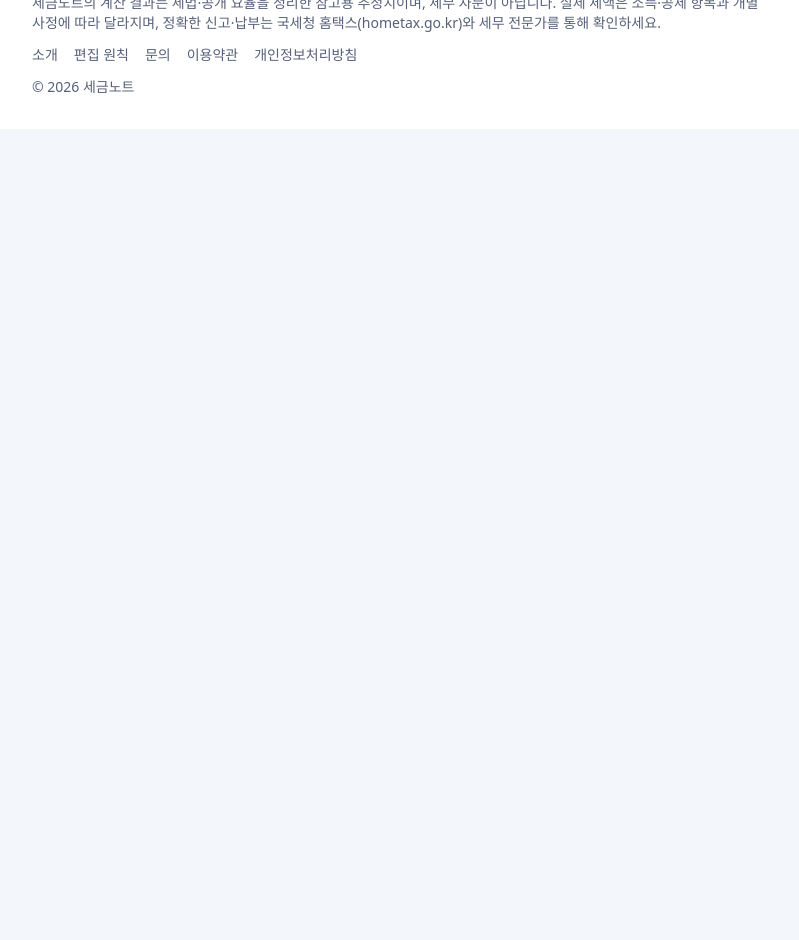
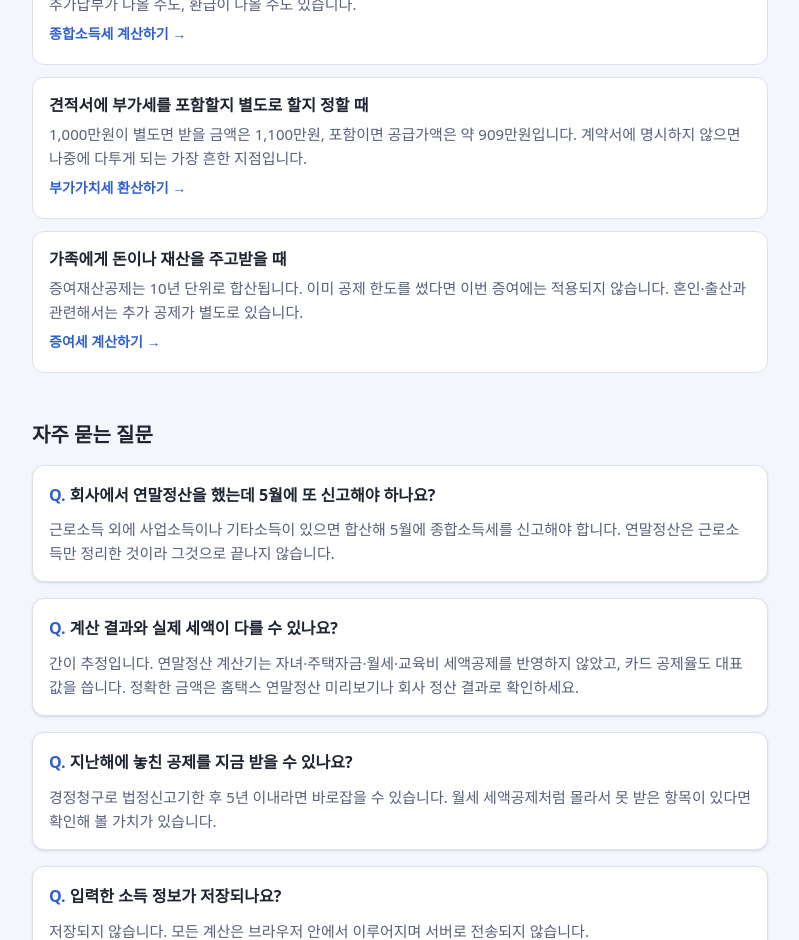
Before and after one commit to cdkjjang/tax-note, a Next.js app: page / in a window 1280 px wide. Shown: the part 1860-2800 px from the top of the page, without its empty margins (240-1039 px from the left). Before the commit the page ends 1989 px from the top, so only its background shows below. Built offline with nearby package versions, Linux system fonts and the light colour scheme; no server answers; a web font is replaced by a local one.

Commit message:
노트 홈 보강 — 상황별 안내·FAQ(구조화 데이터)·기준 관리 방식 추가

```diff
--- a/app/page.tsx
+++ b/app/page.tsx
@@ -1,5 +1,6 @@
 import type { Metadata } from "next";
 import AdSlot from "@/components/AdSlot";
+import HomeNotes from "@/components/HomeNotes";
 import Link from "next/link";
 import { guides } from "@/lib/guides";
 import { SITE_DESCRIPTION, SITE_NAME, SITE_URL } from "@/lib/site";
@@ -122,6 +123,67 @@ export default function HomePage() {
           계산되고 서버로 전송되지 않습니다.
         </p>
       </section>
+      <HomeNotes
+        siteName={SITE_NAME}
+        updated="2026-08-02"
+        intro="세금은 신고 기한이 지나면 가산세가 붙습니다. 미리 계산해 두면 자금 계획을 세울 수 있고, 빠뜨린 공제도 찾을 수 있습니다."
+        scenarios={[
+          {
+            situation: "연말정산에서 환급인지 추가납부인지 궁금할 때",
+            action:
+              "카드 공제는 총급여의 25%를 넘긴 금액부터, 의료비는 3%를 넘긴 금액부터 시작합니다. 문턱을 못 넘으면 아무리 써도 공제가 0이므로 미리 확인해 두면 12월에 조정할 여지가 있습니다.",
+            href: "/calc/year-end",
+            label: "연말정산 환급액 계산하기",
+          },
+          {
+            situation: "프리랜서·부업 소득으로 5월 신고를 앞두고 있을 때",
+            action:
+              "3.3%를 뗀 것은 세금 정산이 끝난 것이 아니라 미리 걷어간 것입니다. 1년치를 합산해 누진세율로 다시 계산하므로 추가납부가 나올 수도, 환급이 나올 수도 있습니다.",
+            href: "/calc/income-tax",
+            label: "종합소득세 계산하기",
+          },
+          {
+            situation: "견적서에 부가세를 포함할지 별도로 할지 정할 때",
+            action:
+              "1,000만원이 별도면 받을 금액은 1,100만원, 포함이면 공급가액은 약 909만원입니다. 계약서에 명시하지 않으면 나중에 다투게 되는 가장 흔한 지점입니다.",
+            href: "/calc/vat",
+            label: "부가가치세 환산하기",
+          },
+          {
+            situation: "가족에게 돈이나 재산을 주고받을 때",
+            action:
+              "증여재산공제는 10년 단위로 합산됩니다. 이미 공제 한도를 썼다면 이번 증여에는 적용되지 않습니다. 혼인·출산과 관련해서는 추가 공제가 별도로 있습니다.",
+            href: "/calc/gift-tax",
+            label: "증여세 계산하기",
+          },
+        ]}
+        faq={[
+          {
+            q: "회사에서 연말정산을 했는데 5월에 또 신고해야 하나요?",
+            a: "근로소득 외에 사업소득이나 기타소득이 있으면 합산해 5월에 종합소득세를 신고해야 합니다. 연말정산은 근로소득만 정리한 것이라 그것으로 끝나지 않습니다.",
+          },
+          {
+            q: "계산 결과와 실제 세액이 다를 수 있나요?",
+            a: "간이 추정입니다. 연말정산 계산기는 자녀·주택자금·월세·교육비 세액공제를 반영하지 않았고, 카드 공제율도 대표값을 씁니다. 정확한 금액은 홈택스 연말정산 미리보기나 회사 정산 결과로 확인하세요.",
+          },
+          {
+            q: "지난해에 놓친 공제를 지금 받을 수 있나요?",
+            a: "경정청구로 법정신고기한 후 5년 이내라면 바로잡을 수 있습니다. 월세 세액공제처럼 몰라서 못 받은 항목이 있다면 확인해 볼 가치가 있습니다.",
+          },
+          {
+            q: "입력한 소득 정보가 저장되나요?",
+            a: "저장되지 않습니다. 모든 계산은 브라우저 안에서 이루어지며 서버로 전송되지 않습니다.",
+          },
+        ]}
+        maintained={[
+          "종합소득 기본세율과 누진공제액 (소득세법 제55조)",
+          "근로소득공제·근로소득세액공제 산식 (소득세법 제47조·제59조)",
+          "증여재산공제 한도와 증여세율 (상속세 및 증여세법 제53조·제56조)",
+          "신용카드 등 사용금액 소득공제율과 한도 (조세특례제한법)",
+          "부가가치세율과 간이과세 기준금액",
+        ]}
+      />
+
       <AdSlot slot="home-bottom" />
     </div>
   );
--- /dev/null
+++ b/components/HomeNotes.tsx
@@ -0,0 +1,135 @@
+// 노트 홈 공통 보강 블록 — 상황별 안내 / 자주 묻는 질문 / 기준 관리 방식.
+// 홈은 방문자가 처음 보는 화면인데 도구 카드만 있으면 이 사이트가 무엇을 근거로
+// 어떻게 만들어졌는지 알 수 없다. FAQPage 구조화 데이터도 여기서 함께 출력한다.
+import Link from "next/link";
+
+export interface HomeScenario {
+  /** 방문자가 처한 상황 */
+  situation: string;
+  /** 그때 무엇을 확인하면 되는지 */
+  action: string;
+  /** 연결할 계산기 경로 */
+  href: string;
+  label: string;
+}
+
+export interface HomeFaq {
+  q: string;
+  a: string;
+}
+
+export default function HomeNotes({
+  scenarios,
+  faq,
+  maintained,
+  updated,
+  intro,
+  siteName,
+}: {
+  scenarios: HomeScenario[];
+  faq: HomeFaq[];
+  /** 매년 확인·갱신하는 기준 항목 */
+  maintained: string[];
+  updated: string;
+  /** 상황 섹션 도입 문장 */
+  intro: string;
+  siteName: string;
+}) {
+  const faqJsonLd = {
+    "@context": "https://schema.org",
+    "@type": "FAQPage",
+    mainEntity: faq.map(({ q, a }) => ({
+      "@type": "Question",
+      name: q,
+      acceptedAnswer: { "@type": "Answer", text: a },
+    })),
+  };
+
+  return (
+    <div className="mt-12 space-y-12">
+      <script
+        type="application/ld+json"
+        dangerouslySetInnerHTML={{ __html: JSON.stringify(faqJsonLd) }}
+      />
+
+      <section>
+        <h2 className="text-xl font-bold">이럴 때 쓰면 됩니다</h2>
+        <p className="mt-2 text-[15px] leading-relaxed text-muted">{intro}</p>
+        <ul className="mt-4 space-y-3">
+          {scenarios.map((s) => (
+            <li
+              key={s.href + s.situation}
+              className="rounded-xl border border-border-soft bg-card p-4"
+            >
+              <p className="font-bold leading-snug">{s.situation}</p>
+              <p className="mt-1.5 text-[15px] leading-relaxed text-muted">
+                {s.action}
+              </p>
+              <Link
+                href={s.href}
+                className="mt-2 inline-block text-sm font-semibold text-accent underline-offset-4 hover:underline"
+              >
+                {s.label} →
+              </Link>
+            </li>
+          ))}
+        </ul>
+      </section>
+
+      <section>
+        <h2 className="text-xl font-bold">자주 묻는 질문</h2>
+        <dl className="mt-4 space-y-4">
+          {faq.map(({ q, a }) => (
+            <div
+              key={q}
+              className="rounded-xl border border-border-soft bg-card p-4 shadow-sm"
+            >
+              <dt className="font-bold">
+                <span className="text-accent">Q.</span> {q}
+              </dt>
+              <dd className="mt-2 text-[15px] leading-relaxed text-muted">{a}</dd>
+            </div>
+          ))}
+        </dl>
+      </section>
+
+      <section className="rounded-2xl border border-border-soft bg-card p-5 text-[15px] leading-relaxed">
+        <h2 className="text-lg font-bold">기준은 이렇게 관리합니다</h2>
+        <p className="mt-2 text-muted">
+          {siteName}가 다루는 숫자는 법령과 고시에서 나옵니다. 그리고 이 값들은
+          해마다 바뀝니다. 아래 항목은 매년 확인해 계산 로직과 설명을 함께
+          갱신하는 대상입니다.
+        </p>
+        <ul className="mt-3 list-disc space-y-1.5 pl-5 text-muted">
+          {maintained.map((m) => (
+            <li key={m}>{m}</li>
+          ))}
+        </ul>
+        <p className="mt-3 text-muted">
+          계산 로직에는 경계값 중심의 자동 검증 테스트를 두어, 기준을 고칠 때
+          테스트도 함께 통과해야 배포되도록 했습니다. 화면에 표시되는 요율은
+          가능한 한 계산 로직의 값에서 직접 가져와 설명과 결과가 어긋나지 않게
+          합니다. 마지막 점검: {updated}
+        </p>
+        <p className="mt-3 text-muted">
+          작성 기준과 근거 자료, 오류 정정 절차는{" "}
+          <Link
+            href="/editorial"
+            className="text-accent underline-offset-4 hover:underline"
+          >
+            편집 원칙
+          </Link>
+          에 공개해 두었습니다. 기준이 바뀌었는데 반영되지 않았거나 결과가 실제와
+          다르다면{" "}
+          <Link
+            href="/contact"
+            className="text-accent underline-offset-4 hover:underline"
+          >
+            문의하기
+          </Link>
+          로 알려주세요.
+        </p>
+      </section>
+    </div>
+  );
+}
```
